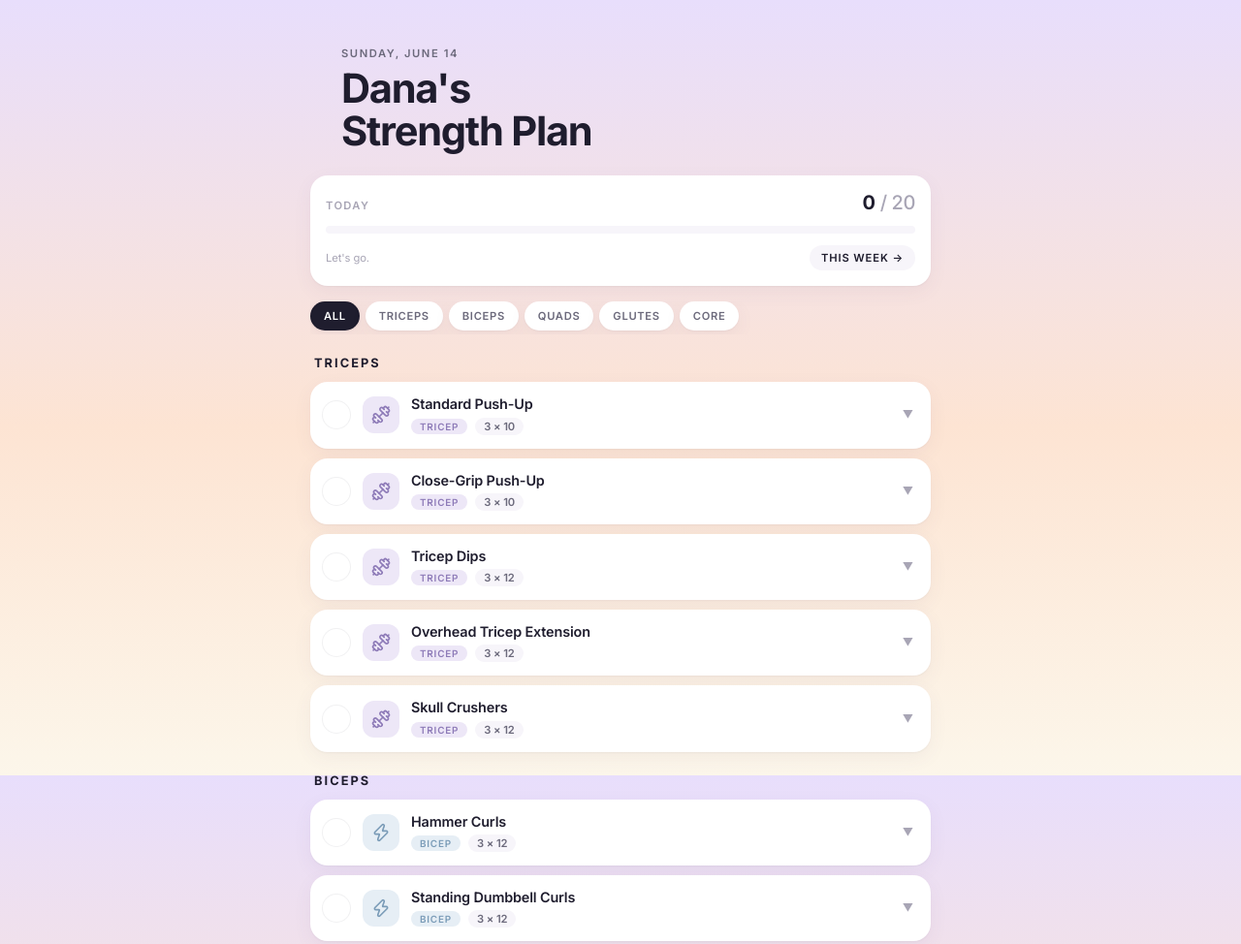
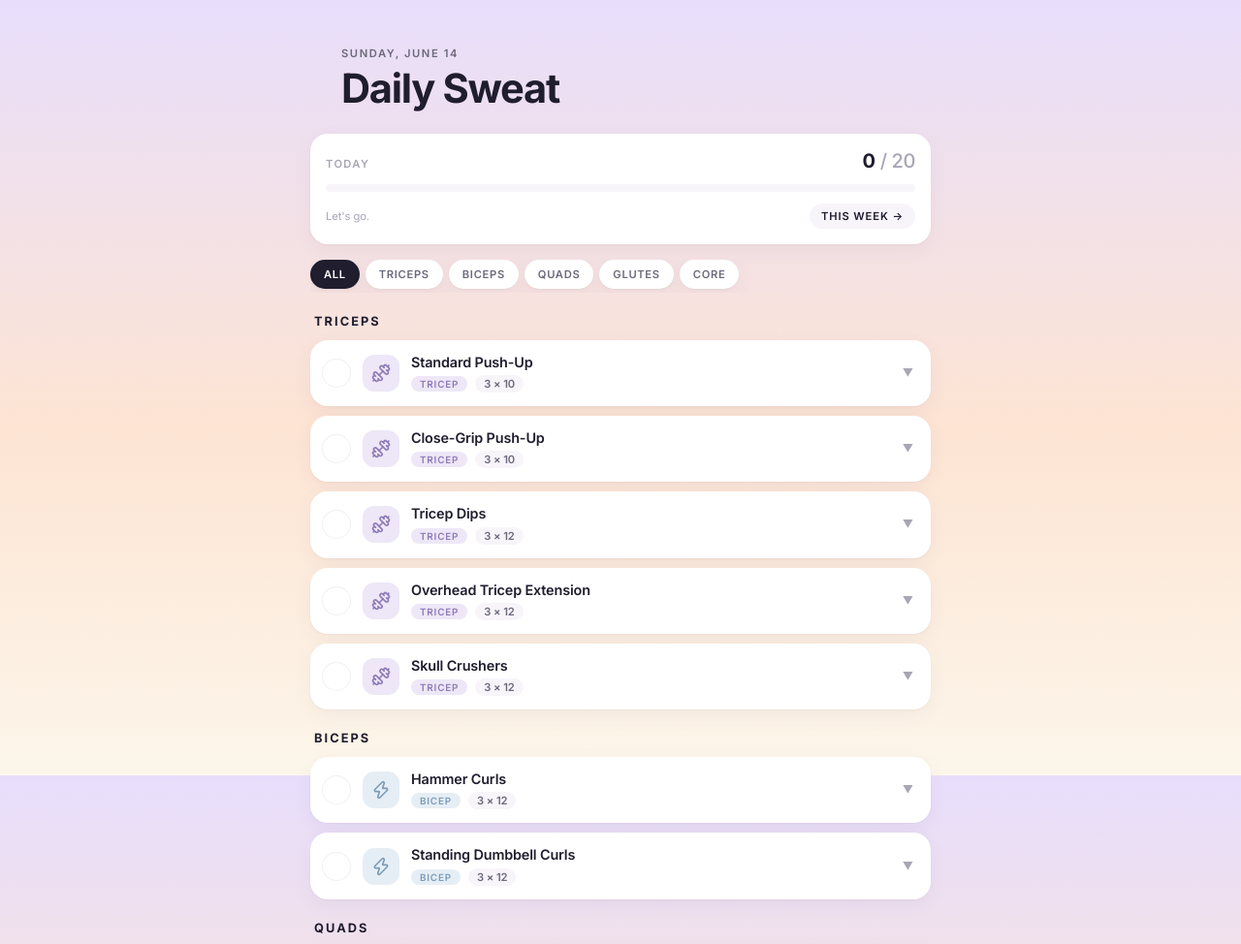
Before and after one commit to danalynnbyerlee/daily-sweat, a plain HTML site: page index.html in a window 1280 px wide. Shown: the top 974 px of the page at 97% size. Drawn offline with nearby package versions, Linux system fonts and the light colour scheme.

Commit message:
Update index.html
changed title

```diff
--- a/index.html
+++ b/index.html
@@ -6,7 +6,7 @@
 <meta name="apple-mobile-web-app-capable" content="yes">
 <meta name="apple-mobile-web-app-status-bar-style" content="default">
 <meta name="theme-color" content="#e8defc">
-<title>Dana's Strength Plan</title>
+<title>Daily Sweat</title>
 <link href="https://fonts.googleapis.com/css2?family=Inter:wght@400;500;600;700;800&display=swap" rel="stylesheet">
 <style>
   /* ============================================================
@@ -470,7 +470,7 @@
 
 <header>
   <div class="date-strip" id="dateStrip">—</div>
-  <h1>Dana's<br>Strength Plan</h1>
+  <h1>Daily Sweat</h1>
 </header>
 
 <div class="progress-wrap">
```
